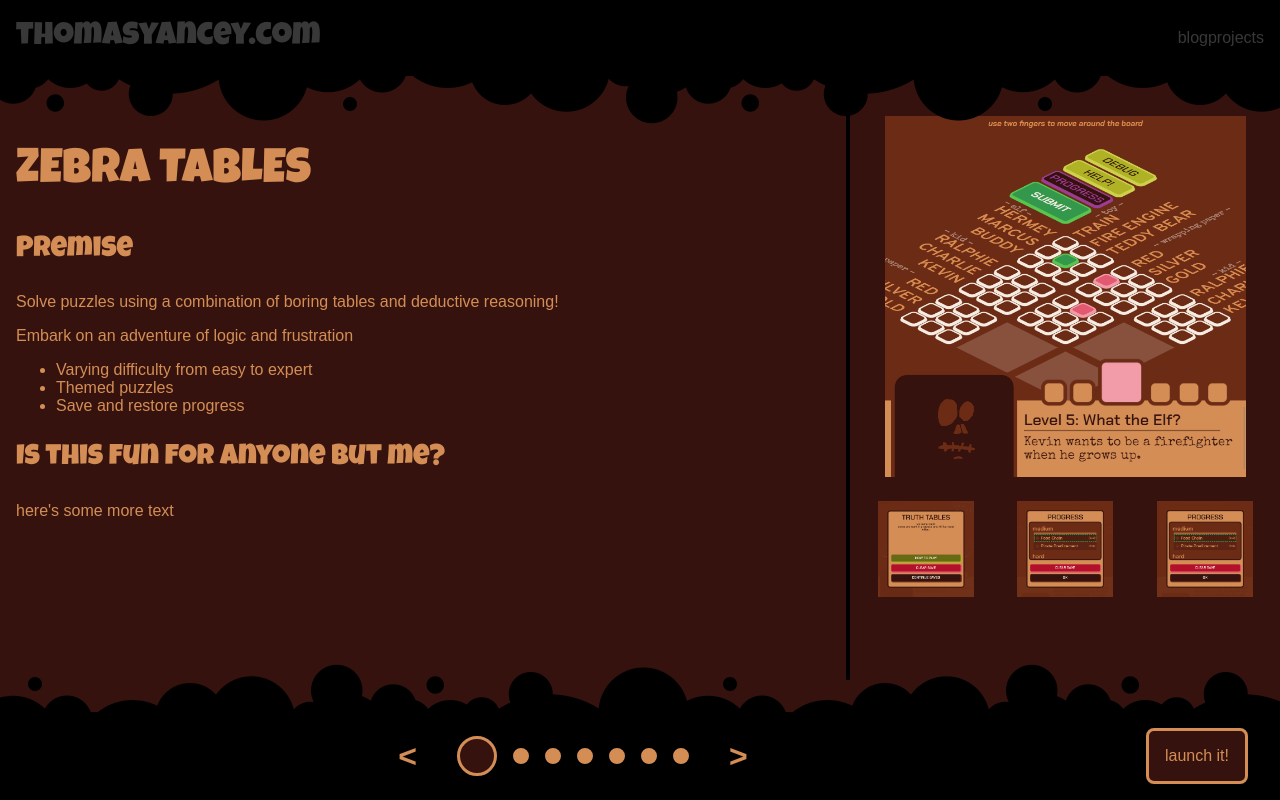
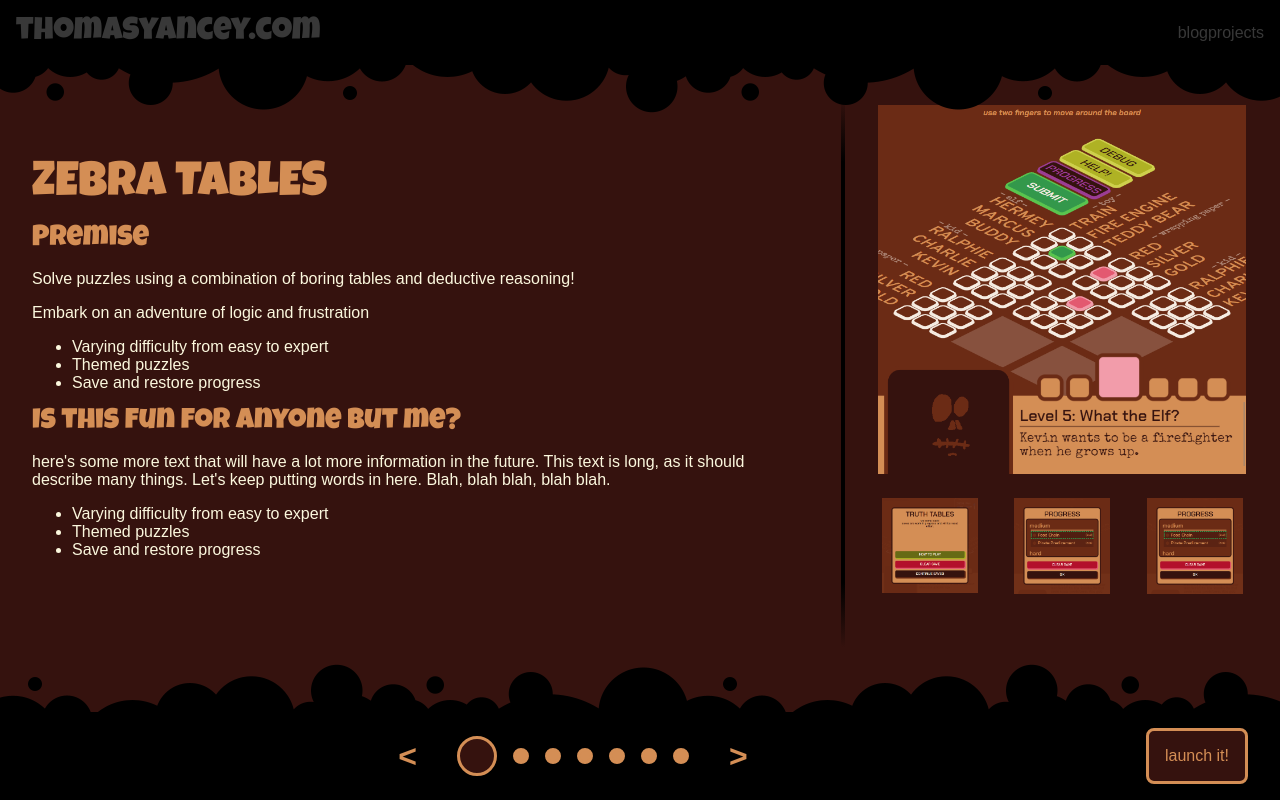
Before and after one commit to thyancey/portfolio, a React (Vite) app: page /#/ in a window 1280 px wide. Built offline with nearby package versions, Linux system fonts and the light colour scheme; a web font is replaced by a local one.

Commit message:
fix up content area

```diff
--- a/src/components/content.tsx
+++ b/src/components/content.tsx
@@ -1,38 +1,72 @@
 import styled from 'styled-components';
 const ScBody = styled.div`
-  background-color: var(--theme-secondary);
-  color: var(--theme-primary);
+  overflow: hidden;
+  background-color: var(--theme-bg);
+  color: var(--theme-neutral);
+
+  h2{
+    color: var(--theme-primary);
+  }
+
+  h3,
+  h4 {
+    color: var(--theme-secondary);
+  }
+
 
   flex: 1;
 
-  overflow: auto;
+  /* padding: 2rem 0 2rem 1rem; */
+  display: flex;
+`;
 
-  display: grid;
-  padding: 2rem 0 2rem 1rem;
+const ScLeft = styled.div`
+  position: relative;
+  width: 66%;
+  overflow: hidden;
+`;
 
-  grid-template-columns: 66% 34%;
-  grid-template-rows: 66% 34%;
+const ScScrollCover = styled.div`
+  pointer-events: none;
+  position: absolute;
+  inset: 0;
+  background: var(--theme-bg);
+  background: linear-gradient(
+    0deg,
+    var(--theme-bg) 10%,
+    var(--theme-bg-transparent) 20%,
+    var(--theme-bg-transparent) 85%,
+    var(--theme-bg) 95%
+  );
 `;
 
 const ScBodyCopy = styled.div`
   border-right: 0.25rem solid var(--color-black);
 
-  grid-column: 1;
-  grid-row: 1 / span 2;
+  overflow: auto;
+  height: 100%;
+
+  padding: 6rem 2rem;
+`;
+
+const ScImages = styled.div`
+  flex: 1;
+  display: flex;
+  flex-direction: column;
+  padding: 2rem 1rem;
+  > *:first-child {
+    height: 66%;
+  }
 `;
 
 const ScBodyImage = styled.div`
-  grid-column: 2;
-  grid-row: 1;
-
   display: flex;
   align-items: end;
   justify-content: center;
 
   padding: 0.5rem;
 
-
-  >img{
+  > img {
     background-size: contain;
     max-width: 100%;
     max-height: 100%;
@@ -42,8 +76,6 @@ const ScBodyImage = styled.div`
 const ScBodyThumbnails = styled.div`
   text-align: center;
 
-  grid-column: 2;
-  grid-row: 2;
   display: flex;
   gap: 1rem;
   padding-top: 1rem;
@@ -60,12 +92,12 @@ const ScBodyThumbnails = styled.div`
 `;
 
 export type ContentDef = {
-  route: string,
-  name: string,
-  images: string[],
-  url: string,
-  bodyComponent: React.ReactNode
-}
+  route: string;
+  name: string;
+  images: string[];
+  url: string;
+  bodyComponent: React.ReactNode;
+};
 
 interface Props {
   contentDef: ContentDef;
@@ -73,19 +105,16 @@ interface Props {
 function Content({ contentDef }: Props) {
   return (
     <ScBody>
-      <ScBodyCopy>
-        {contentDef.bodyComponent}
-      </ScBodyCopy>
-      <ScBodyImage>
-        {contentDef.images[0] && <img src={contentDef.images[0]} />}
-      </ScBodyImage>
-      <ScBodyThumbnails>
-        {contentDef.images.length > 1 && (
-          contentDef.images.slice(1).map((i, idx) => (
-            <img key={idx} src={i} />
-          ))
-        )}
-      </ScBodyThumbnails>
+      <ScLeft>
+        <ScScrollCover />
+        <ScBodyCopy>{contentDef.bodyComponent}</ScBodyCopy>
+      </ScLeft>
+      <ScImages>
+        <ScBodyImage>{contentDef.images[0] && <img src={contentDef.images[0]} />}</ScBodyImage>
+        <ScBodyThumbnails>
+          {contentDef.images.length > 1 && contentDef.images.slice(1).map((i, idx) => <img key={idx} src={i} />)}
+        </ScBodyThumbnails>
+      </ScImages>
     </ScBody>
   );
 }
--- a/src/components/content_zebra.tsx
+++ b/src/components/content_zebra.tsx
@@ -20,9 +20,16 @@ function Content() {
       <h3>{'Is this fun for anyone but me?'}</h3>
       <p>
         {
-          `here's some more text`
+          `here's some more text that will have a lot more information in the future. This text is long, as it should describe many things. Let's keep putting words in here. Blah, blah blah, blah blah.`
         }
       </p>
+      <ul>
+        <li>
+          {'Varying difficulty from easy to expert'}
+        </li>
+        <li>{`Themed puzzles`}</li>
+        <li>{'Save and restore progress'}</li>
+      </ul>
     </>
   );
 }
--- a/src/layout.tsx
+++ b/src/layout.tsx
@@ -10,8 +10,11 @@ import Content, { ContentDef } from './components/content';
 const TRANSITION_SPEED = '.5s';
 
 const ScContainer = styled.div`
-  display: flex;
-  flex-direction: column;
+  /* display: flex; */
+  /* flex-direction: column; */
+  display: grid;
+  grid-template-columns: auto;
+  grid-template-rows: min-content auto min-content;
 
   position: absolute;
   inset: 0;
@@ -19,11 +22,17 @@ const ScContainer = styled.div`
   &.theme-zebra {
     --theme-primary: var(--theme-zebra-primary);
     --theme-secondary: var(--theme-zebra-secondary);
+    --theme-bg: var(--theme-zebra-bg);
+    --theme-bg-transparent: var(--theme-zebra-bg-transparent);
+    --theme-neutral: var(--theme-zebra-neutral);
   }
 
   &.theme-slots {
     --theme-primary: var(--theme-slots-primary);
     --theme-secondary: var(--theme-slots-secondary);
+    --theme-bg: var(--theme-slots-bg);
+    --theme-bg-transparent: var(--theme-slots-bg-transparent);
+    --theme-neutral: var(--theme-slots-neutral);
   }
 
   > * {
@@ -44,6 +53,10 @@ const ScHeader = styled.header`
   padding: 0rem 1rem;
 
   position: relative;
+
+  h1{
+    margin-top: 1rem;
+  }
 `;
 
 // SHOULD MATCH IMAGE SIZE, CAN BE LARGER/SMALLER BUT KEEP RATIO THE SAME
@@ -59,6 +72,7 @@ const ScBlobBorder = styled.div<ScBlobBorderProps>`
   left: 0;
   width: calc(${BLOB_WIDTH} * 3);
   height: ${BLOB_HEIGHT};
+  z-index: 1;
 
   background-size: contain;
 
@@ -144,18 +158,18 @@ const ScNavBubble = styled.div`
   transition: width 0.3s, height 0.3s, background-color 0.3s;
 
   &:hover {
-    background-color: var(--theme-secondary);
+    background-color: var(--theme-bg);
     width: 1.5rem;
     height: 1.5rem;
   }
 
   &.active {
-    background-color: var(--theme-secondary);
+    background-color: var(--theme-bg);
     width: 2.5rem;
     height: 2.5rem;
 
     &:hover {
-      background-color: var(--theme-secondary);
+      background-color: var(--theme-bg);
       width: 2.5rem;
       height: 2.5rem;
     }
@@ -176,7 +190,7 @@ const ScButton = styled.a`
   cursor: pointer;
   background: none;
   border: 0.2rem solid var(--theme-primary);
-  background-color: var(--theme-secondary);
+  background-color: var(--theme-bg);
   color: var(--theme-primary);
   text-decoration: none;
 
--- a/src/theme/index.css
+++ b/src/theme/index.css
@@ -45,18 +45,31 @@
   --color-white: hsl(var(--hsl-white-h), var(--hsl-white-s), var(--hsl-white-l), 1);
 
 
-  --theme-default-primary: var(--color-blue);
-  --theme-default-secondary: var(--color-grey);
+  --theme-default-primary: var(--color-green);
+  --theme-default-secondary: var(--color-blue);
+  --theme-default-bg: var(--color-grey);
+  --theme-default-bg-transparent: hsl(var(--hsl-grey-h), var(--hsl-grey-s), var(--hsl-grey-l), 0);
+  --theme-default-neutral: var(--color-white);
 
   --theme-slots-primary: #ef7192;
-  --theme-slots-secondary: #181a1c;
+  --theme-slots-secondary: #ef7192;
+  --theme-slots-bg: #181a1c;
+  --theme-slots-bg-transparent: hsl(210, 8%, 10%, 0);
+  --theme-slots-neutral: var(--color-white);
 
   --theme-zebra-primary: #d48e55;
-  --theme-zebra-secondary: #35120e;
+  --theme-zebra-secondary: #d48e55;
+  --theme-zebra-bg: #35120e;
+  --theme-zebra-bg-transparent: hsl(6, 58%, 13%, 0);
+  --theme-zebra-neutral: var(--color-white);
 
 
+  --color-transparent: rgba(0, 0, 0, 0);
   --theme-primary: var(--theme-default-primary);
   --theme-secondary: var(--theme-default-secondary);
+  --theme-neutral: var(--theme-default-neutral);
+  --theme-bg: var(--theme-default-bg);
+  --theme-bg-transparent: var(--theme-default-bg-transparent);
 
   --font-heading: 'Luckiest Guy', cursive;
   --font-body: 'Allerta', sans-serif;
@@ -78,14 +91,19 @@
 
 h1, h2, h3 {
   font-family: var(--font-heading);
+  padding: 0;
+  margin: 0;
 }
 
 h1{
   font-size: 2rem;
+  margin-bottom: 1rem;
 }
 h2{
   font-size: 3rem;
+  margin-bottom: 1rem;
 }
 h3{
   font-size: 1.8rem;
+  margin-bottom: 1rem;
 }
```
